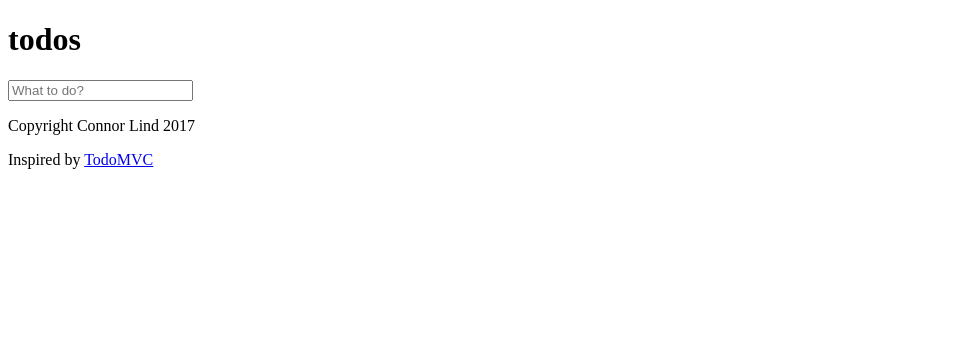
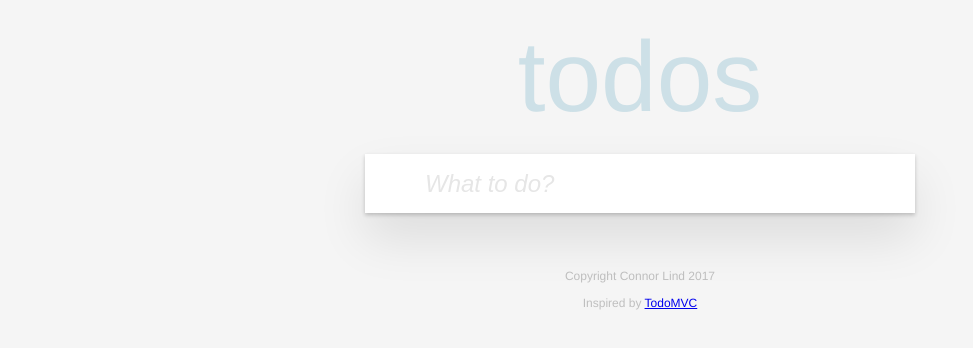
Before and after one commit to connorjohnlind/todo, a plain HTML site: page index.html in a window 1280 px wide. Shown: the whole page, without its empty margins (0-973 px from the left). Drawn offline with Linux system fonts and the light colour scheme; the site is published under a folder, as on GitHub Pages, so addresses that start at the root find nothing.

Commit message:
Syntax Error

```diff
--- a/index.html
+++ b/index.html
@@ -3,7 +3,7 @@
   <head>
     <meta charset="utf-8">
     <title>Todo App</title>
-    <link rel="stylesheet" href="/css/index.min.css">
+    <link rel="stylesheet" href="css/index.min.css">
   </head>
   <body>
     <main class="flex">
```
